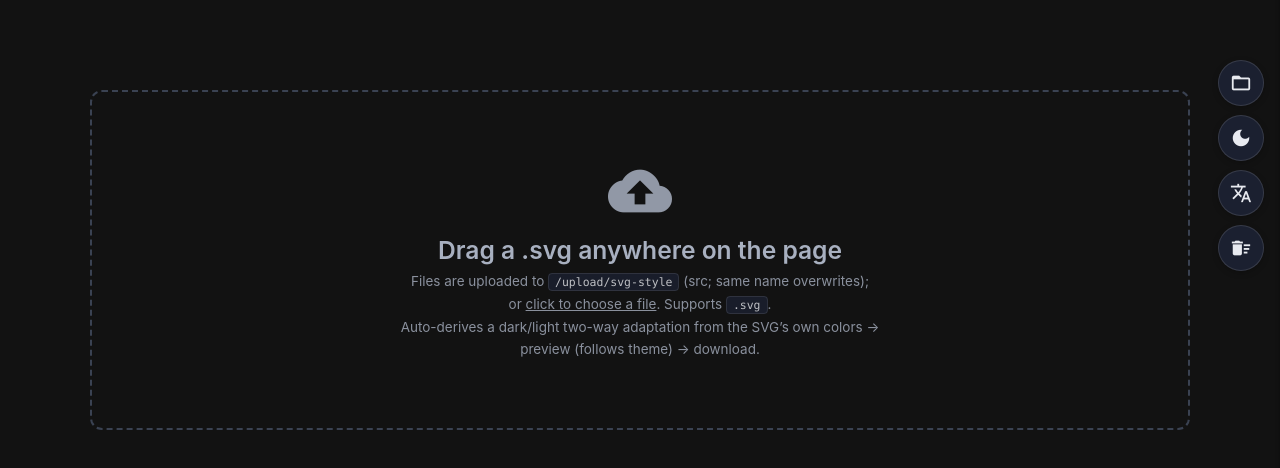
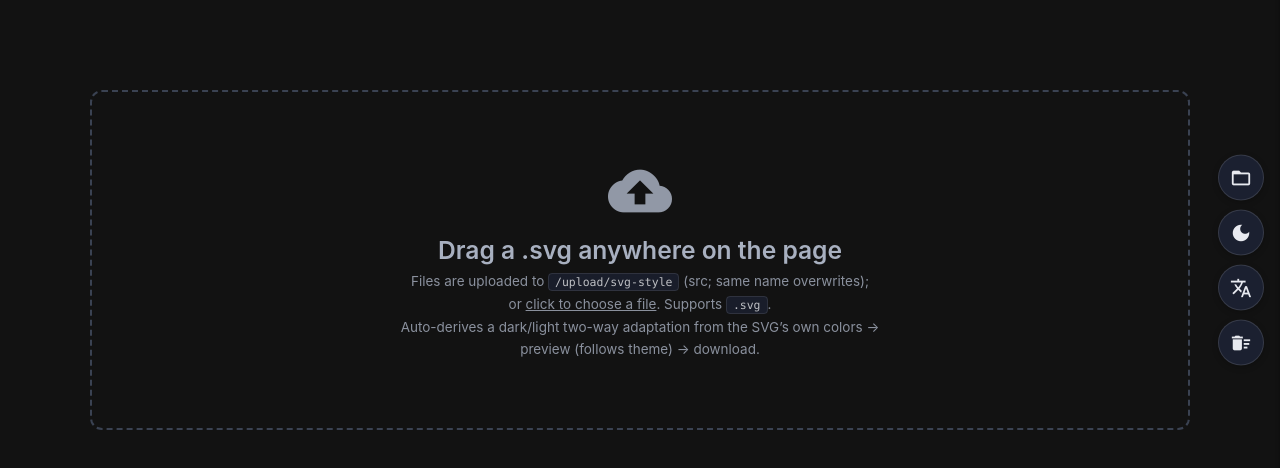
Before and after one commit to scottgfhong310/svg-style, a website: page public/apps/svg-style/index.html in a window 1280 px wide. Shown: the part 140-608 px from the top of the page. Drawn offline with nearby package versions, Linux system fonts and the light colour scheme; no server answers.

Commit message:
side-tool：右側工具列改為垂直居中
top:25vh → top:50% + translateY(-50%)，並移除已無用的 --tool-top token（家族 §5.5 canon 同步）。

Co-Authored-By: Claude Opus 4.8 <noreply@anthropic.com>

```diff
--- a/public/apps/svg-style/side-tool.css
+++ b/public/apps/svg-style/side-tool.css
@@ -5,7 +5,6 @@
  */
 
 :root {
-  --tool-top: 25vh;    /* 第一顆 icon 約位於頁高 1/4 處 */
   --tool-size: 46px;   /* icon 直徑 */
   --tool-gap: 9px;     /* icon 之間的間距 */
 }
@@ -13,7 +12,8 @@
 .side-tools {
   position: fixed;
   right: 16px;
-  top: var(--tool-top);
+  top: 50%;
+  transform: translateY(-50%);   /* 垂直居中於畫面右側 */
   display: flex;
   flex-direction: column;
   gap: var(--tool-gap);
```
